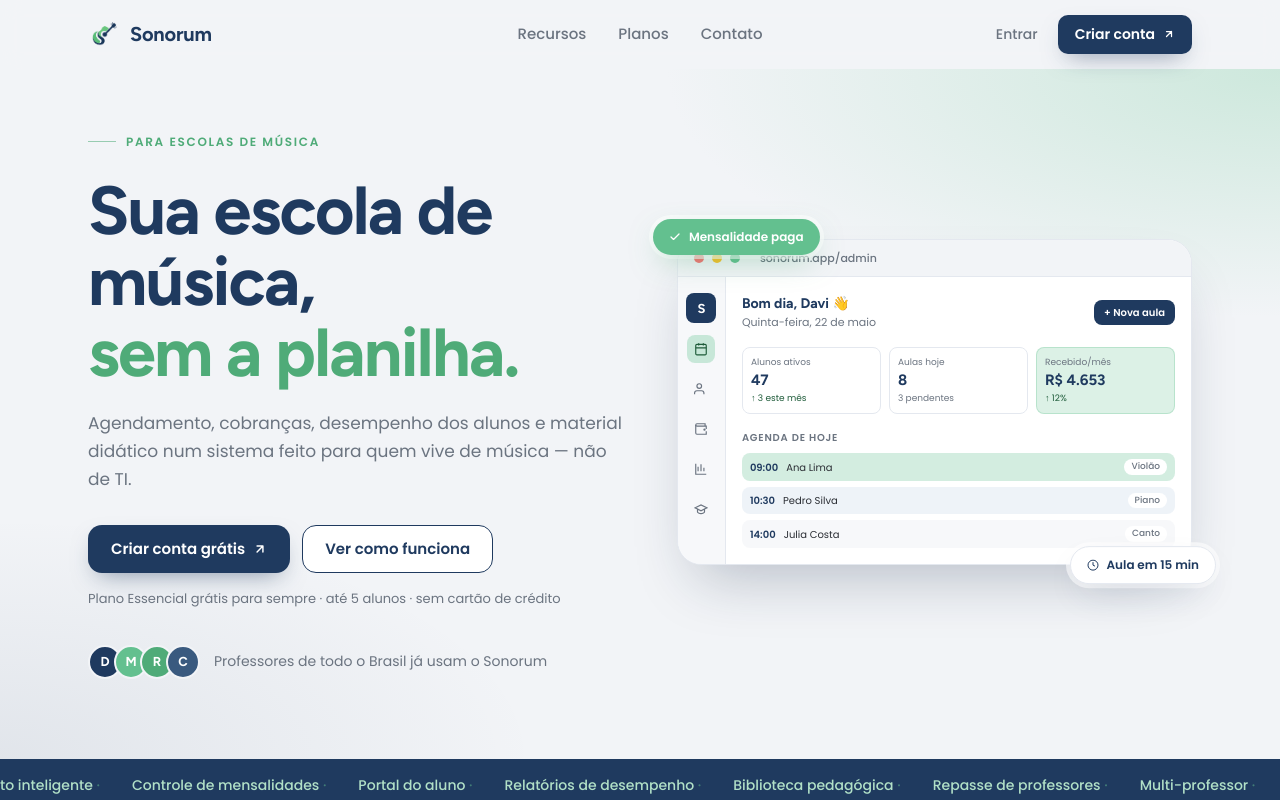
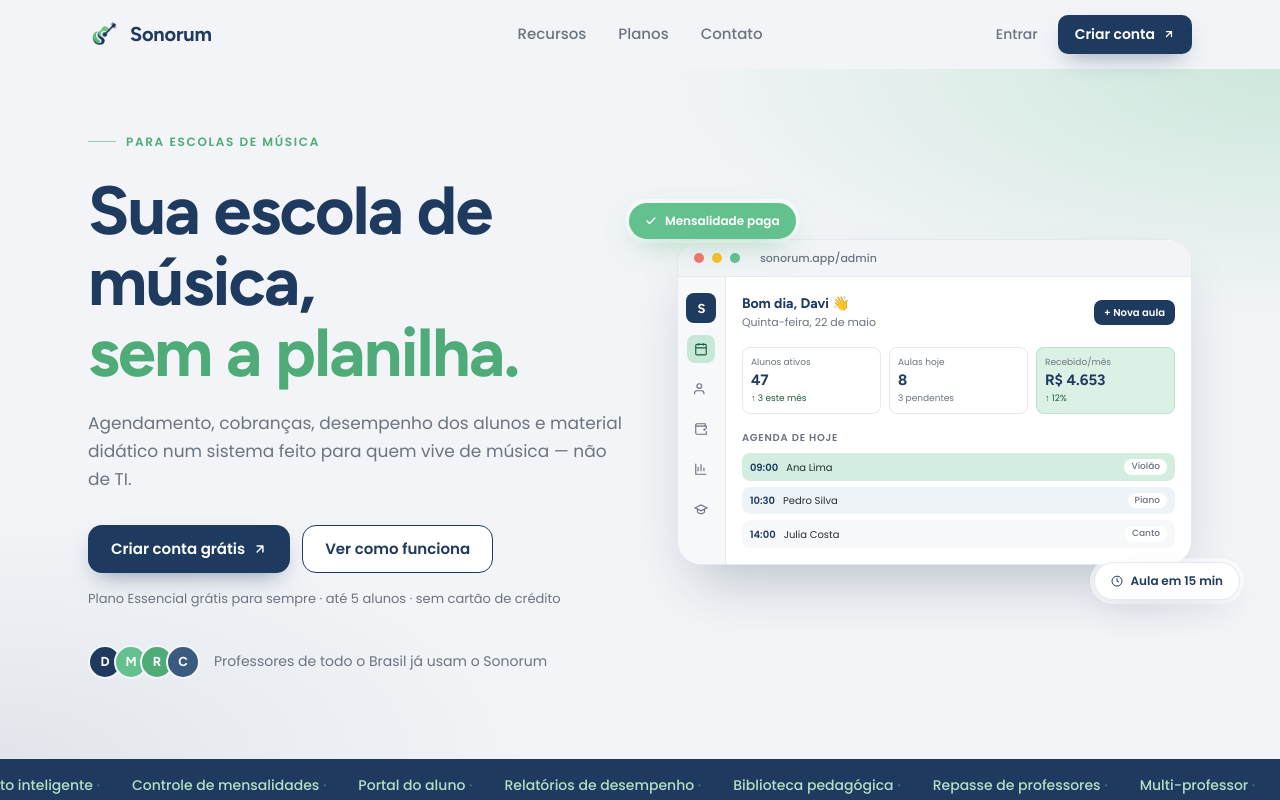
Before and after one commit to Pump-Tecnologia/Sonorum, a Next.js app: page / in a window 1280 px wide. Shown: the top 800 px of the page. Built offline with nearby package versions, Linux system fonts and the light colour scheme.

Commit message:
fix(lp): afasta badges flutuantes (top/bottom -2.25rem, lados -3rem)
Move o gradiente do hero para um ::before com overflow hidden próprio
para que os badges possam ultrapassar livremente o frame do mockup.

```diff
--- a/components/marketing/marketing.module.css
+++ b/components/marketing/marketing.module.css
@@ -222,12 +222,22 @@
 /* ── Hero ────────────────────────────────────────────────────────────────── */
 .hero {
   position: relative;
+  /* overflow visible para que os badges possam ultrapassar o mockup;
+     o gradiente fica num ::before com overflow hidden próprio. */
+  background: var(--ds-canvas);
+}
+.hero::before {
+  content: '';
+  position: absolute;
+  inset: 0;
   overflow: hidden;
+  pointer-events: none;
+  z-index: 0;
   background:
     radial-gradient(ellipse 80% 60% at 100% 0%, color-mix(in oklab, var(--ds-green-soft) 50%, transparent) 0%, transparent 60%),
-    radial-gradient(ellipse 60% 50% at 0% 100%, color-mix(in oklab, var(--ds-ink) 8%, transparent) 0%, transparent 70%),
-    var(--ds-canvas);
+    radial-gradient(ellipse 60% 50% at 0% 100%, color-mix(in oklab, var(--ds-ink) 8%, transparent) 0%, transparent 70%);
 }
+.heroInner { position: relative; z-index: 1; }
 .heroInner {
   display: grid;
   gap: 3rem;
@@ -495,8 +505,8 @@
 }
 
 .mockupBadgePaid {
-  top: -1.25rem;
-  left: -1.5rem;
+  top: -2.25rem;
+  left: -3rem;
   background: var(--ds-green);
   color: #fff;
   box-shadow:
@@ -505,8 +515,8 @@
   animation: floatA 6s ease-in-out infinite;
 }
 .mockupBadgeNext {
-  bottom: -1.25rem;
-  right: -1.5rem;
+  bottom: -2.25rem;
+  right: -3rem;
   background: var(--ds-surface);
   color: var(--ds-ink);
   border: 1px solid var(--ds-hairline);
```
